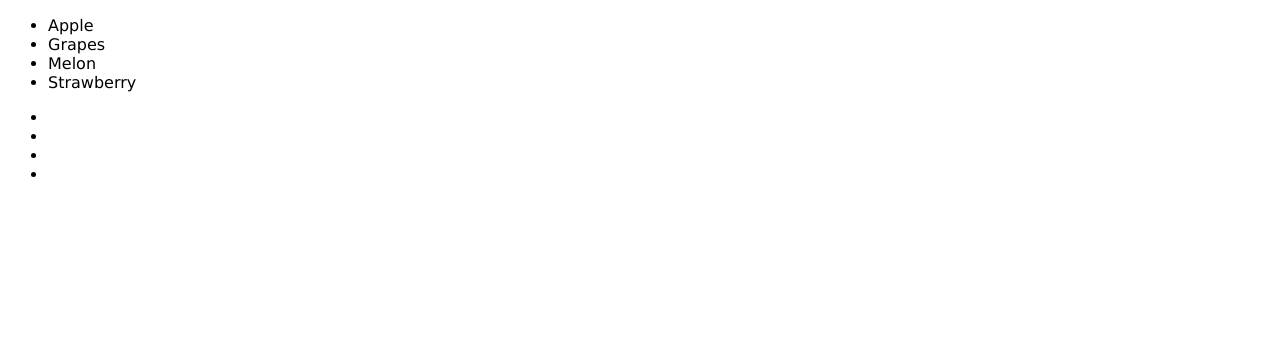
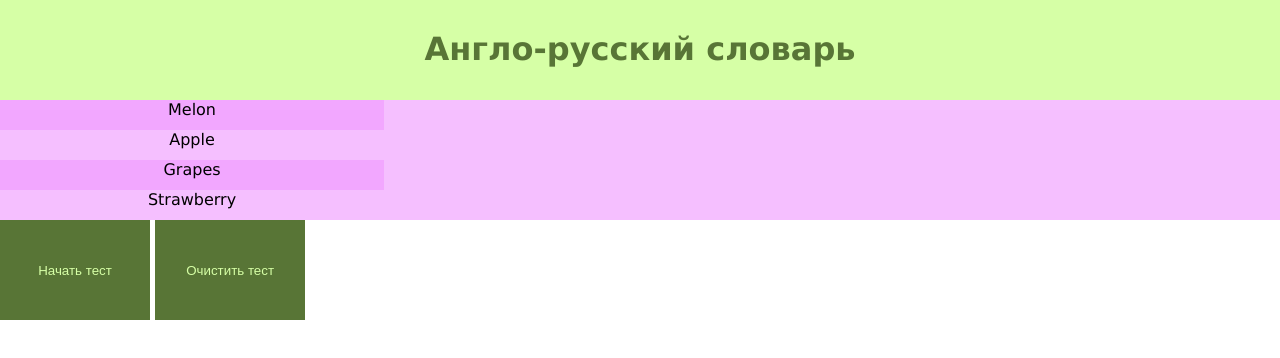
Before and after one commit to dianatrukhan/English-words, a plain HTML site: page dictionary.html in a window 1280 px wide. Drawn offline with Linux system fonts and the light colour scheme.

Commit message:
edited dictionary and added some styles

```diff
--- a/data.js
+++ b/data.js
@@ -1,4 +1,10 @@
 let data = [
+    {
+        'question': 'Melon',
+        'variants': ['Дыня', 'Арбуз', 'Персик', 'Мандарин'],
+        'answer': 0
+    },
+
     {
      'question': 'Apple',
      'variants': ['Банан', 'Груша', 'Яблоко', 'Мандарин'],
@@ -11,11 +17,6 @@ let data = [
          'answer': 1
      },
 
-     {
-         'question': 'Melon',
-         'variants': ['Дыня', 'Арбуз', 'Персик', 'Мандарин'],
-         'answer': 0
-     },
 
      {
          'question': 'Strawberry',
--- /dev/null
+++ b/dictionary.css
@@ -0,0 +1,80 @@
+body {
+	font-family:verdana;
+    margin: 0;
+
+}
+
+header {
+    background-color: #D6FFA6;
+    height: 100px;
+    text-align: center;
+}
+
+h1 {
+    margin: 0;
+    color: rgb(88, 117, 54);
+    padding-top: 30px;
+
+}
+#words {
+    display: flex;
+    justify-content: center;
+    margin-top: 0;
+}
+#words-list {
+    max-height: 400px;
+    overflow-y: scroll;
+    width: 30vw;
+
+}
+
+#translates-list {
+    width: 70vw;
+    background-color: #F5BFFF;
+    display: flex;
+    flex-direction: column;
+    justify-content: space-around;
+}
+
+
+#add {
+    visibility: hidden;
+}
+
+
+ul {
+    padding: 0;
+    margin: 0;
+    list-style-type: none;
+    display: flex;
+
+    flex-direction: column;
+    justify-content: space-around
+}
+
+li {
+    display: block;
+    height: 30px;
+    text-align: center;
+}
+
+li:nth-child(even) {
+    background-color: #F5BFFF;
+}
+
+li:nth-child(odd) {
+    background-color: #F2A7FF;
+}
+
+#words-list li:hover {
+    cursor: pointer;
+}
+
+button {
+    background-color:rgb(88, 117, 54);
+    border: none;
+    color:  #D6FFA6;
+    cursor: pointer;
+    height: 100px;
+    width: 150px;
+}
--- a/dictionary.html
+++ b/dictionary.html
@@ -4,17 +4,29 @@
         <meta charset = 'UTF-8'>
         <meta name = 'viewport' content='width = device-width, initial-scale = 1.0'>
         <title>Словарь</title>
-        <link href = 'style.css' rel = 'stylesheet'>
+        <link href = 'dictionary.css' rel = 'stylesheet'>
         <link rel='shortcut icon' href='#'>
     </head>
 
     <body>
-        <!-- <section id = 'words-list'>
+       <header>
+           <h1>Англо-русский словарь</h1>
+       </header>
+       <div id = "words">
+            <ul id = 'words-list'>
+                </ul>
+            <div id = "translates-list">
+                <div id = "translation">
 
-        </section> -->
-        <ul id = 'words-list'>
-            </ul>
-        <ul id = 'translates-list'>
+                </div>
+                <button id = "add">Добавить к изучению</button>
+            </div>
+        </div>
+        <div id = "test-buttons">
+            <button id = "start-test">Начать тест</button>
+            <button id = "clear-test">Очистить тест</button>
+
+        </div>
     </body>
     <script src = 'data.js'></script>
 <script src = 'dictionary.js'></script>
--- a/dictionary.js
+++ b/dictionary.js
@@ -26,26 +26,74 @@
 
 let dataForTest = [];
  let words = document.getElementById('words-list');
- let translates = document.getElementById('translates-list');
- Array.prototype.forEach.call(data, item => {
+ let translate = document.getElementById('translation');
+ let addBtn = document.getElementById('add');
+ //Array.prototype.sort.call(data, );
+//  Array.prototype.forEach.call(data, item => {
+//     let word = document.createElement('li');
+//    // let translate = document.createElement('li');
+//     word.innerHTML = item["question"];
+
+//     word.addEventListener("click", () => {
+
+//       addBtn.style.visibility = "visible";
+//        translate.innerHTML = item["variants"][item["answer"]];
+
+//       //  addBtn.innerHTML = "Добавить к изучению";
+//       //  document.body.appendChild(addBtn);
+
+//        addBtn.addEventListener("click", () =>{
+//          dataForTest.push(item);
+//          localStorage.setItem("dataForTest", JSON.stringify(dataForTest));
+//       })
+//     })
+
+//     words.appendChild(word);
+
+
+//  });
+
+data.forEach(item => {
        let word = document.createElement('li');
-    let translate = document.createElement('li');
+      // let translate = document.createElement('li');
        word.innerHTML = item["question"];
 
        word.addEventListener("click", () => {
+
+         addBtn.style.visibility = "visible";
           translate.innerHTML = item["variants"][item["answer"]];
-       let addBtn = document.createElement('button');
-       addBtn.innerHTML = "Я не знаю это слово";
-       document.body.appendChild(addBtn);
+
+         //  addBtn.innerHTML = "Добавить к изучению";
+         //  document.body.appendChild(addBtn);
+
           addBtn.addEventListener("click", () =>{
             dataForTest.push(item);
             localStorage.setItem("dataForTest", JSON.stringify(dataForTest));
          })
        })
 
-
-    translates.appendChild(translate);
        words.appendChild(word);
 
 
     });
+
+ let clearBtn = document.getElementById("clear-test");
+ clearBtn.addEventListener("click", () => {
+   if (localStorage.length == 0) {
+      alert ('В тесте нет слов.');
+      return;
+   }
+   localStorage.clear();
+   alert('Все слова из теста убраны.');
+})
+
+
+let startBtn = document.getElementById("start-test");
+ startBtn.addEventListener("click", () => {
+   if (localStorage.length == 0) {
+      alert ('В тесте нет слов. Добавьте слова к изучению, чтобы начать тест.');
+      return;
+   }
+
+   location.href = 'test.html';
+})
```
Also changed, not shown: test.html (+2 -2 lines), test.css (renamed from style.css). Lines whose indentation alone changed are shown as unchanged.
